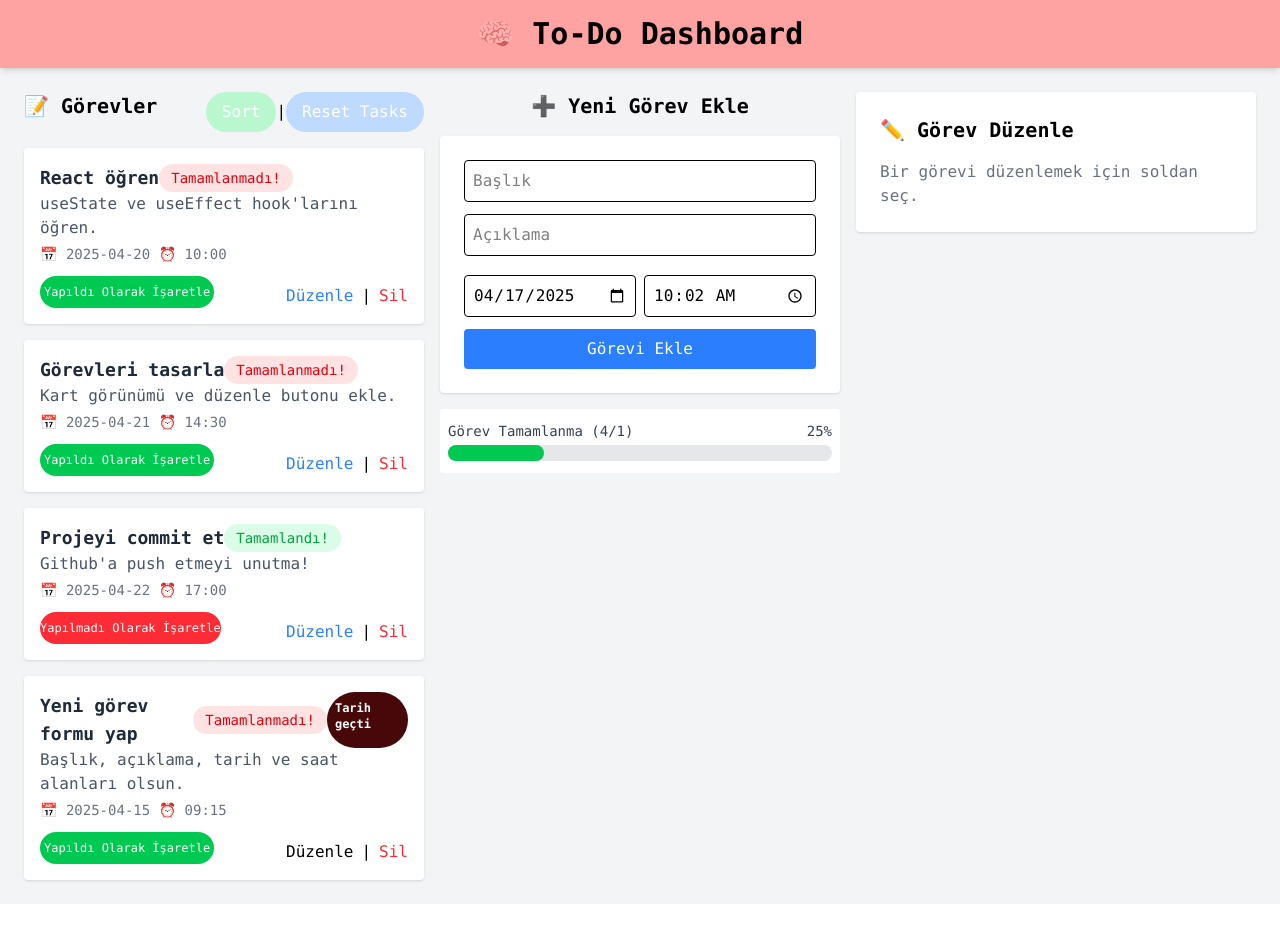
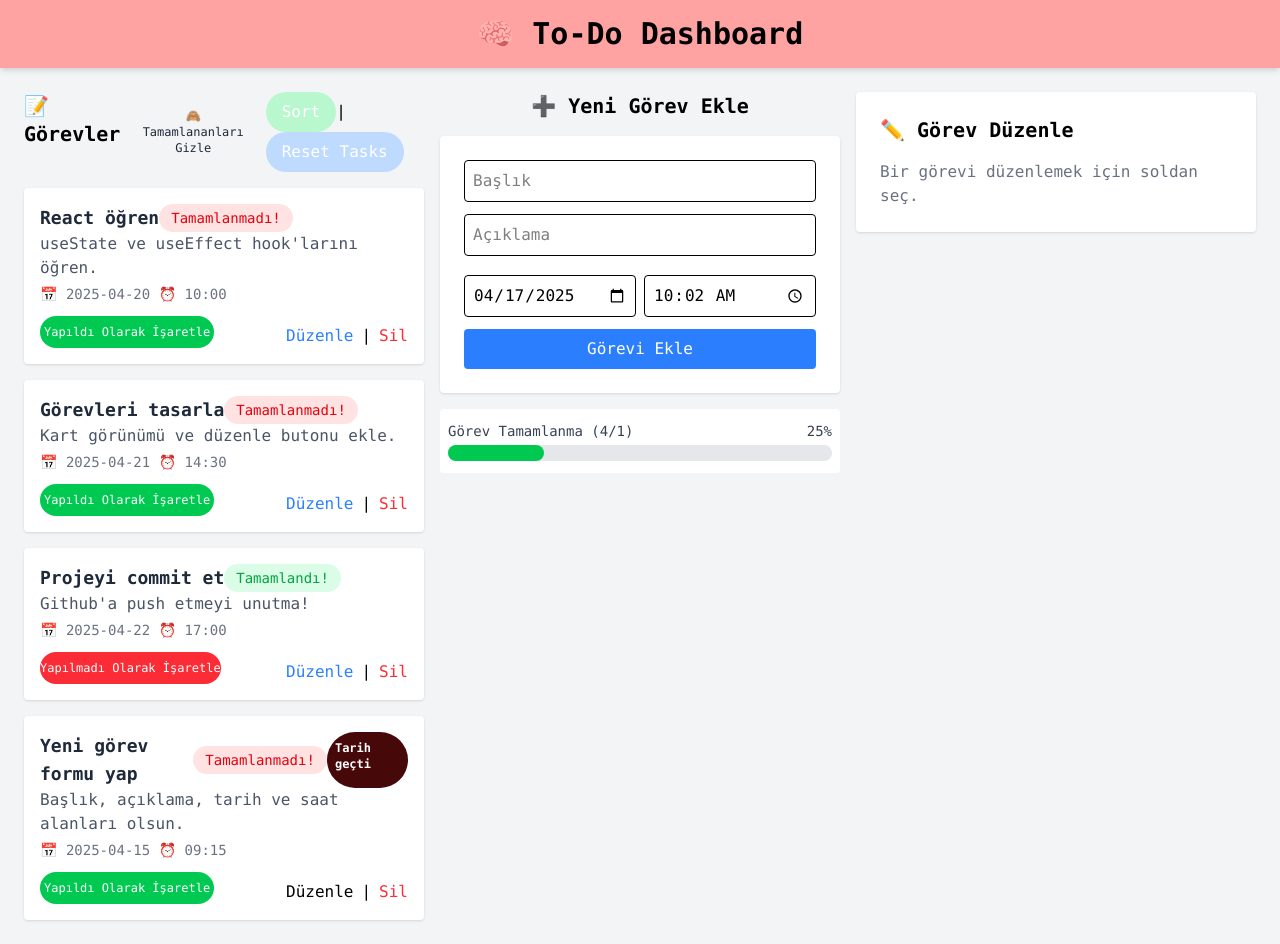
Before and after one commit to BerenSaglam41/To-Do-React, a React (Vite) app in the folder My-Project/: page / in a window 1280 px wide. Before the commit the page ends 904 px from the top, so only its background shows below. Built offline with nearby package versions, Linux system fonts and the light colour scheme.

Commit message:
Filter Added

```diff
--- a/My-Project/src/compoments/Missinons.jsx
+++ b/My-Project/src/compoments/Missinons.jsx
@@ -1,9 +1,10 @@
-import React, { useContext } from 'react'
+import React, { useContext, useState } from 'react'
 import { AppContext } from '../context/AppContext';
 import SortMenu from './SortMenu';
 const Missinons = () => {
     const {tasks,setEditingTask,setTasks,resetTasks,setShowSortMenu,showSortMenu,setSuccessMessage} = useContext(AppContext);
-
+    const [hideCompleted,setHideCompleted] = useState(false)
+    const visibleTasks = hideCompleted ? tasks.filter(task => !task.completed) : tasks;
     const handleEdit = (task) => {
         setEditingTask({ ...task }); // kopya ver ki inputlar controlled olsun
     };
@@ -56,6 +57,15 @@ const Missinons = () => {
         <section className="space-y-4">
           <div className='flex justify-between'>
             <h2 className="text-xl font-semibold">📝 Görevler</h2>
+            <button
+              onClick={() => setHideCompleted(prev => !prev)}
+              className={`flex items-center gap-1 px-3 py-1 rounded-full text-xs font-medium transition duration-150
+                ${hideCompleted
+                  ? "bg-yellow-100 text-yellow-800 hover:bg-yellow-200"
+                  : "bg-gray-100 text-gray-800 hover:bg-gray-200"}`}
+            >
+              {hideCompleted ? "✅ Tamamlanmayanları Göster" : "🙈 Tamamlananları Gizle"}
+            </button>
             <div className='inline-block'>
               <button className='px-4 py-2 rounded-full bg-green-200 hover:bg-green-400 active:bg-white text-white transition duration-100' onClick={()=>toggleSortMenu()}>Sort</button>
               |
@@ -71,7 +81,7 @@ const Missinons = () => {
           {tasks.length === 0 && (
             <p className="text-gray-500">Henüz görev yok.</p>
           )}
-          {tasks.map((task) => (
+          {visibleTasks.map((task) => (
             <div key={task.id} className="bg-white p-4 rounded shadow break-words whitespace-normal">
               <div className='flex justify-between'>
                 <div className="flex justify-between items-center">
```
